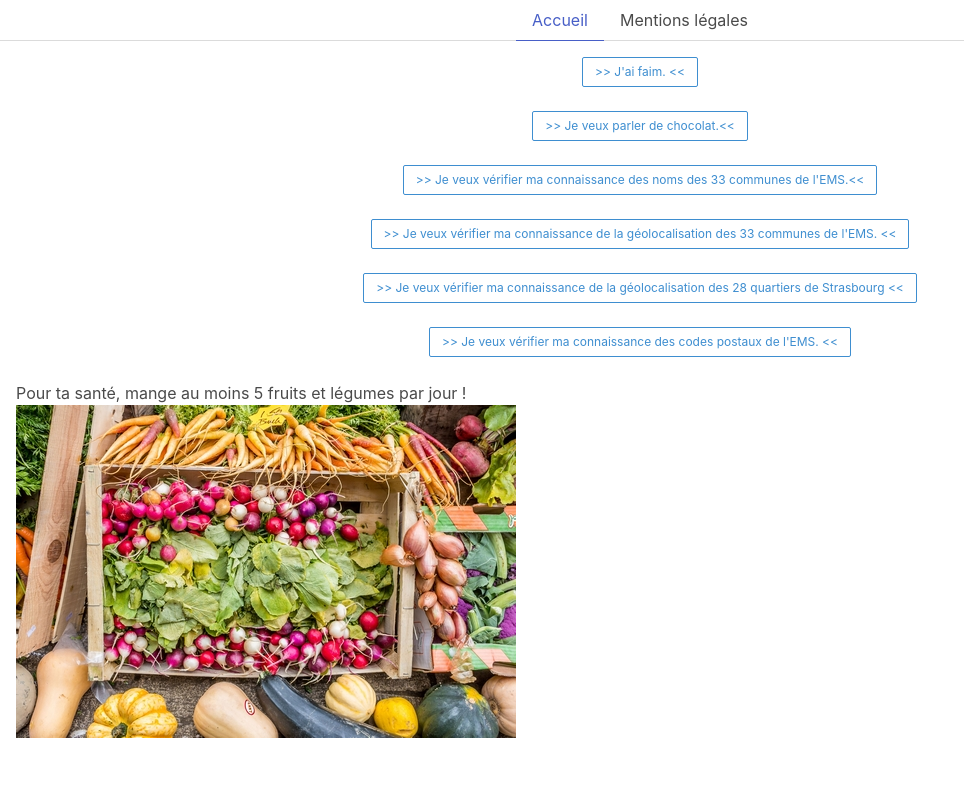
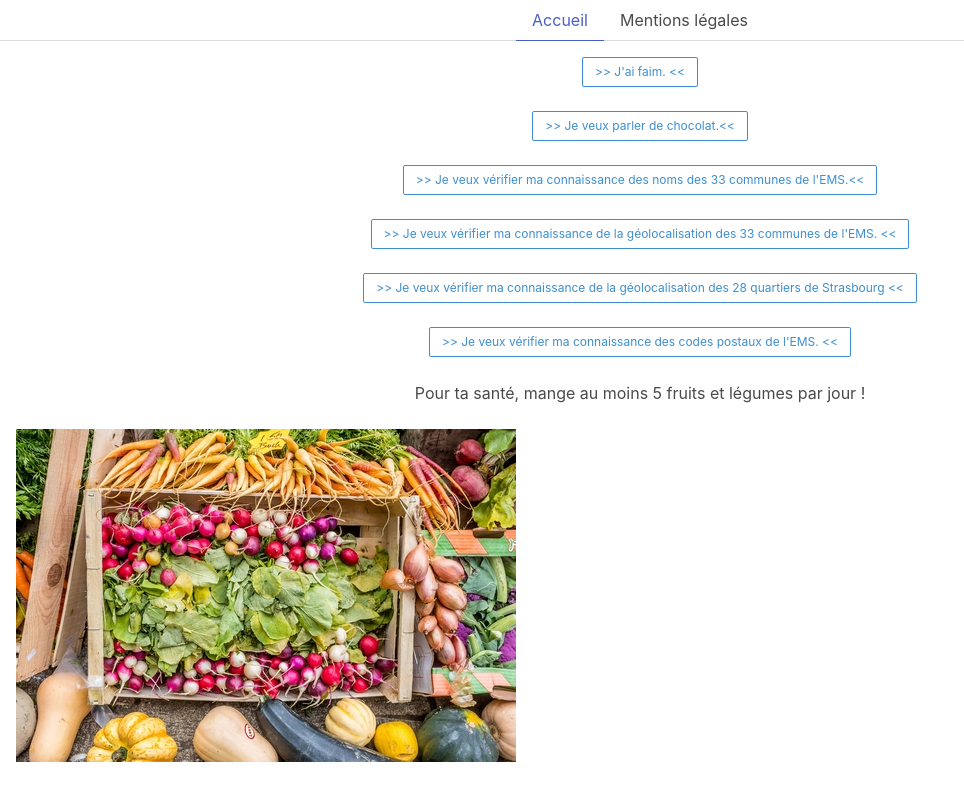
Before and after one commit to FlorianKohler/OnVaMangerOu, a plain HTML site: page index.html in a window 1280 px wide. Shown: the whole page, without its empty margins (0-964 px from the left). Drawn offline with nearby package versions, Linux system fonts and the light colour scheme.

Commit message:
centrage

```diff
--- a/index.html
+++ b/index.html
@@ -75,9 +75,9 @@
       <br>
 
 
-    <p>Pour ta santé, mange au moins 5 fruits et légumes par jour !</p>
-
-      <img style="max-width:50%" src="./fruits_legumes.jpg">
+    <p align="center">Pour ta santé, mange au moins 5 fruits et légumes par jour !</p>
+    <br>
+    <img align="center" style="max-width:50%" src="./fruits_legumes.jpg">
 
 </section>
 
```
